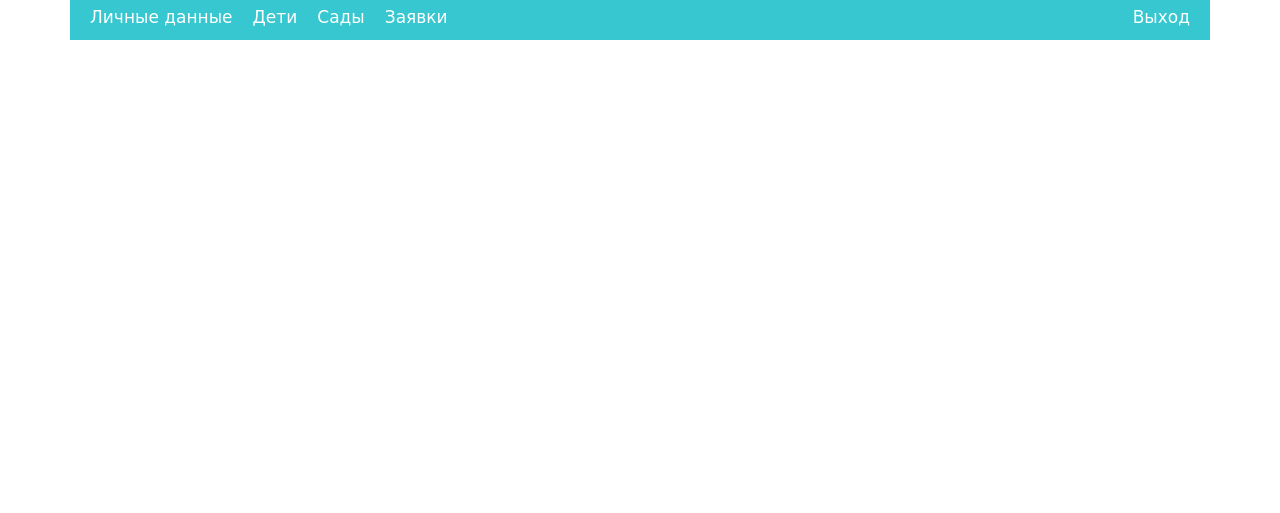
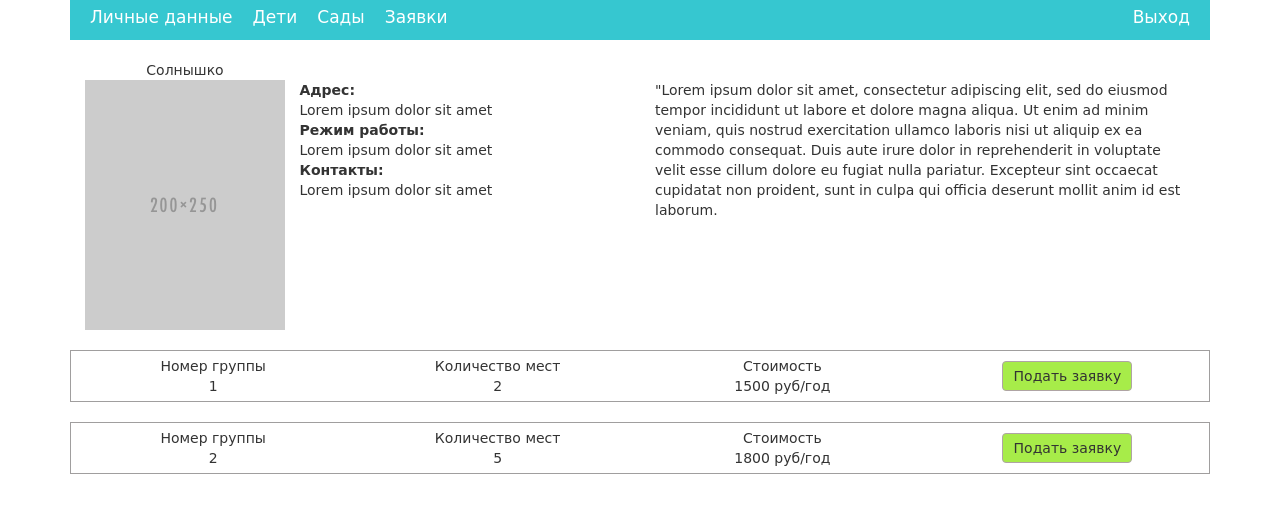
Before and after one commit to IKrivor/Kindergarten, a PHP site: page /frontend/templates/Sads_single.php in a window 1280 px wide. Shown: the top 513 px of the page. Run offline with PHP 8.4, Linux system fonts and the light colour scheme; some libraries are stand-ins or nearby versions.

Commit message:
Добавить шаблон страницы представления одного сада

```diff
--- a/www/frontend/css/style.css
+++ b/www/frontend/css/style.css
@@ -219,6 +219,7 @@ table {
     background-color: transparent;
     width: calc(100% - 30px);
     margin: 0 auto;
+    border: 1px solid #dcd6d6;
 }
 
 /* Группы */
@@ -240,19 +241,20 @@ input[type="checkbox"]:checked + label span {
 th.t-gr-name, th.t-kid-name {
     text-align: center;
 }
-td.t-gr, td.t-kid, td.t-waiting, td.t-zayavky {
+td.t-gr, td.t-kid, td.t-waiting, td.t-zayavky, td.t-join-group {
     text-align: center;
 }
 table#table-groups {
     width: 59%;
     margin: 0 0 0 15px;
 }
-th.t-gr-name, th.t-kid-name, th.t-waiting-name, th.t-zayavky-name {
+th.t-gr-name, th.t-kid-name, th.t-waiting-name, th.t-zayavky-name, th.t-join-group-name {
     text-align: center;
     font-size: 16px;
     font-weight: normal;
     padding-bottom: 10px;
     width: 176px;
+    background-color: rgba(54, 199, 208, 0.2);
 }
 .t-num{
     cursor: pointer;
@@ -272,16 +274,18 @@ table#table-groups {
 #zayavky-container{
     padding-top: 15px;
 }
-.sads-category-title-and-poster, .sads-category-data {
+.sads-category-title-and-poster, .sads-category-data,
+.sads-single-title-and-poster, .sads-single-data {
     display: inline-block;
 }
-.sads-category-title {
+.sads-category-title, .sads-single-title {
     text-align: center;
 }
-.sads-category-adress-title, .sads-category-time-work-title, .sads-category-contacts-title{
+.sads-category-adress-title, .sads-category-time-work-title, .sads-single-contacts-title,
+.sads-single-adress-title, .sads-single-time-work-title, .sads-single-contacts-title{
     font-weight: bold;
 }
-.sads-category-data {
+.sads-category-data, .sads-single-data {
     vertical-align: top;
     padding-top: 20px;
     padding-left: 10px;
@@ -290,3 +294,33 @@ table#table-groups {
 #sads-category-container{
     text-align: center;
 }
+table#table-groups {
+    width: 54%;
+}
+#sads-single-container {
+    padding-top: 20px;
+}
+.col-md-6.description {
+    padding-top: 20px;
+}
+#sads-single-join-group-container {
+    padding-top: 20px;
+}
+.t-join-group {
+    padding-bottom: 5px;
+    padding-top: 5px;
+}
+button#join-group {
+    width: 130px;
+    border-radius: 4px;
+    border: 1px solid #afa4a4;
+    padding-left: 7px;
+    height: 30px;
+    background-color: #a7ec49;
+}
+td.t-join-group {
+    width: 24%;
+}
+table#table-join-group {
+    border: 1px solid #a09e9e;
+}
--- a/www/frontend/templates/Private_parents_data.php
+++ b/www/frontend/templates/Private_parents_data.php
@@ -28,8 +28,6 @@ header('Content-Type: text/html; charset=utf-8]')?>
         <div class="row">
             <div class="dashed-place">
                 <div class="title">Личные данные</div>
-
-
                 <div class="parents-inputs">
                     <div class="inp-wrap">
                         <input type="text" id="sad-name" name="parents-fam" placeholder="Фамилия" />
--- a/www/frontend/templates/Sads_category.php
+++ b/www/frontend/templates/Sads_category.php
@@ -25,6 +25,7 @@ header('Content-Type: text/html; charset=utf-8]')?>
     </div>
 
     <div id="sads-category-container">
+        <div class="title">Сады</div>
         <div class="col-md-6 sads-category">
             <div class="sads-category-title-and-poster">
                 <div class="sads-category-title">Солнышко</div>
--- a/www/frontend/templates/Sads_single.php
+++ b/www/frontend/templates/Sads_single.php
@@ -25,7 +25,64 @@ header('Content-Type: text/html; charset=utf-8]')?>
     </div>
 
     <div id="sads-single-container">
-
+        <div class="sads-single-and-description">
+            <div class="col-md-6 sads-single">
+                <div class="sads-single-title-and-poster">
+                    <div class="sads-single-title">Солнышко</div>
+                    <div class="sads-single-poster"><img src="../img/sads-category-poster.png"></div>
+                </div>
+                <div class="sads-single-data">
+                    <div class="sads-single-adress-container">
+                        <div class="sads-single-adress-title">Адрес:</div>
+                        <div class="sads-single-adress-main-text">Lorem ipsum dolor sit amet</div>
+                    </div>
+                    <div class="sads-single-time-work-container">
+                        <div class="sads-single-time-work-title">Режим работы:</div>
+                        <div class="sads-single-time-work-main-text">Lorem ipsum dolor sit amet</div>
+                    </div>
+                    <div class="sads-single-contacts-container">
+                        <div class="sads-single-contacts-title">Контакты:</div>
+                        <div class="sads-single-contacts-main-text">Lorem ipsum dolor sit amet</div>
+                    </div>
+                </div>
+            </div>
+            <div class=" col-md-6 description">"Lorem ipsum dolor sit amet, consectetur adipiscing elit,
+                sed do eiusmod tempor incididunt ut labore et dolore magna aliqua. Ut enim ad minim veniam,
+                quis nostrud exercitation ullamco laboris nisi ut aliquip ex ea commodo consequat. Duis aute
+                irure dolor in reprehenderit in voluptate velit esse cillum dolore eu fugiat nulla pariatur.
+                Excepteur sint occaecat cupidatat non proident, sunt in culpa qui officia deserunt mollit anim
+                id est laborum.
+            </div>
+        </div>
+        <div class="row sads-single-gallery"></div>
+        <div id="sads-single-join-group-container">
+            <div class="row">
+                <table id="table-join-group">
+                    <tbody>
+                    <tr>
+                        <td class="t-join-group">Номер группы<br/>1</td>
+                        <td class="t-join-group">Количество мест<br/>2</td>
+                        <td class="t-join-group">Стоимость<br/>1500 руб/год</td>
+                        <td class="t-join-group"><button id="join-group">Подать заявку</button></td>
+                    </tr>
+                    </tbody>
+                </table>
+            </div>
+        </div>
+        <div id="sads-single-join-group-container">
+            <div class="row">
+                <table id="table-join-group">
+                    <tbody>
+                    <tr>
+                        <td class="t-join-group">Номер группы<br/>2</td>
+                        <td class="t-join-group">Количество мест<br/>5</td>
+                        <td class="t-join-group">Стоимость<br/>1800 руб/год</td>
+                        <td class="t-join-group"><button id="join-group">Подать заявку</button></td>
+                    </tr>
+                    </tbody>
+                </table>
+            </div>
+        </div>
     </div>
 </div>
 
--- a/www/frontend/templates/Zayavky.php
+++ b/www/frontend/templates/Zayavky.php
@@ -25,6 +25,7 @@ header('Content-Type: text/html; charset=utf-8]')?>
     </div>
 
     <div id="zayavky-container">
+        <div class="title">Заявки</div>
         <div class="row">
             <table id="table-zayavky">
                 <thead>
```
Also changed, not shown: www/frontend/templates/Kids.php (+4 -3 lines).
